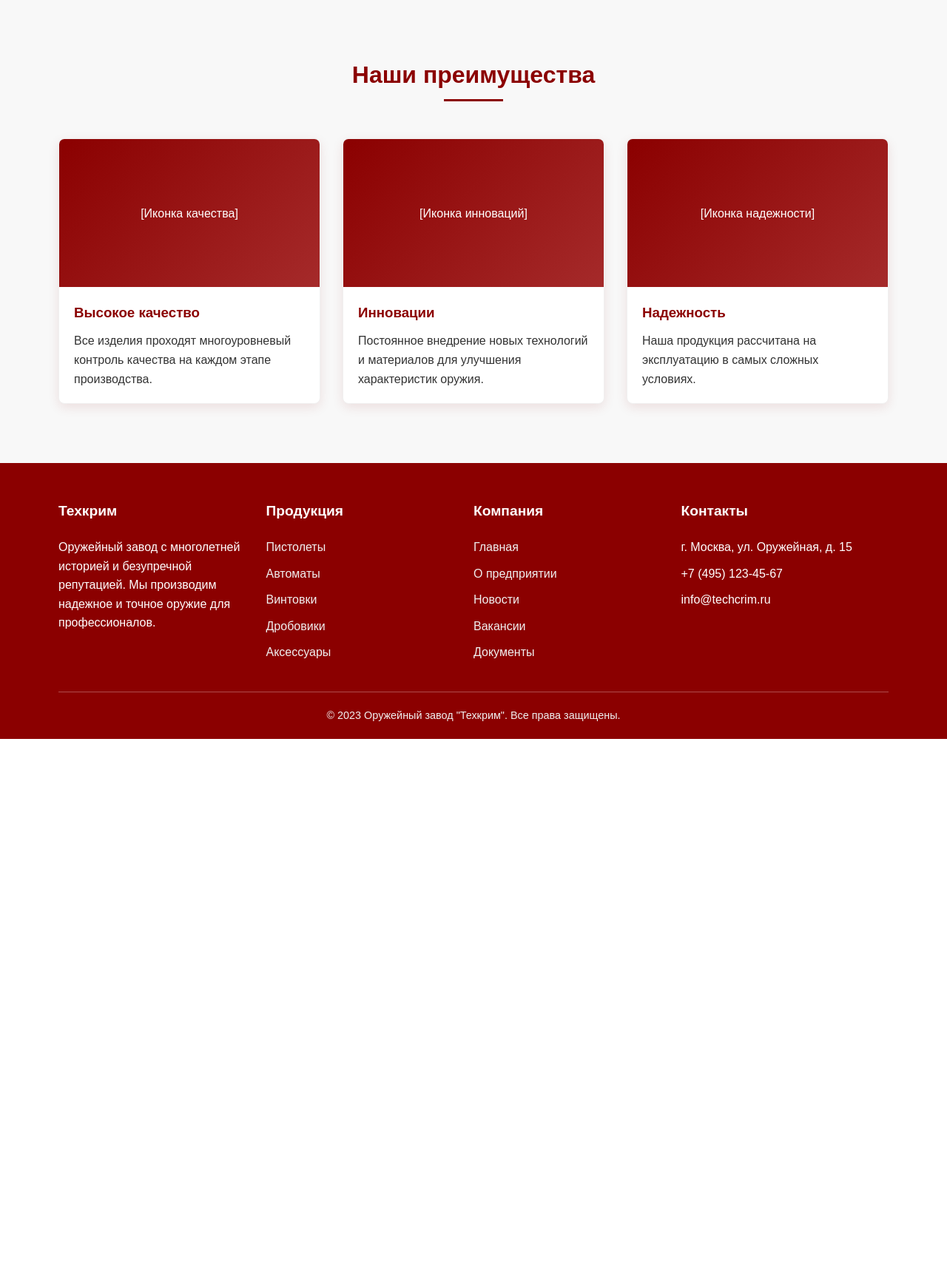
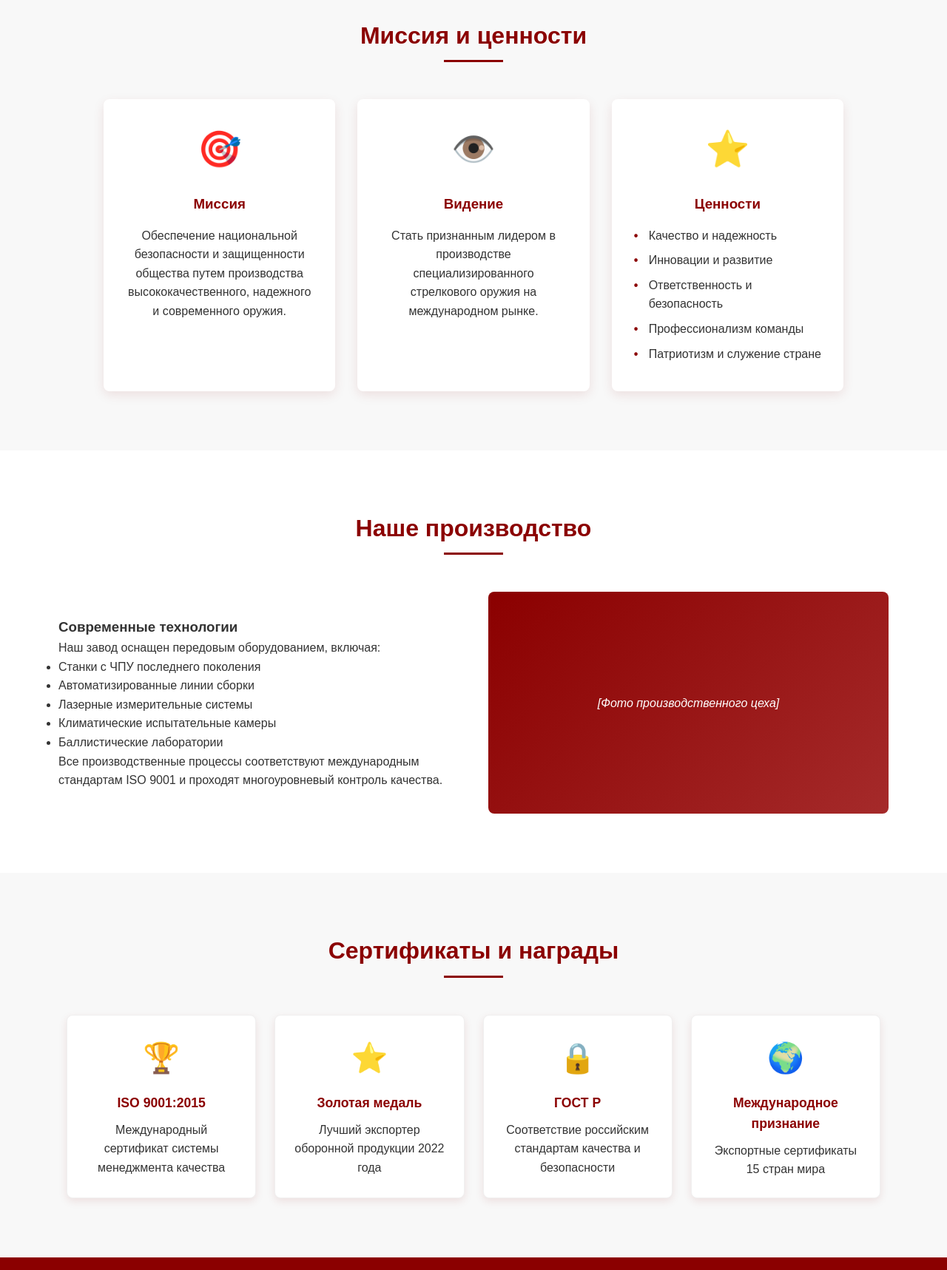
Before and after one commit to jfjfjfjfjfjfjfjfjfjf/tk1, a plain HTML site: page index.html in a window 1280 px wide. Shown: the part 1080-2797 px from the top of the page at 74% size. Before the commit the page ends 2079 px from the top, so only its background shows below. Drawn offline with Linux system fonts and the light colour scheme.

Commit message:
Update index.html

```diff
--- a/index.html
+++ b/index.html
@@ -33,65 +33,114 @@
         <!-- Баннер -->
         <section class="hero">
             <div class="container">
-                <h2>Техкрим - лидер в производстве оружия</h2>
-                <p>Современные технологии, проверенные решения и надежность в каждой детали. Более 30 лет на рынке оборонной промышленности.</p>
-                <a href="#" class="btn nav-link" data-page="products">Наша продукция</a>
+                <h2>Техкрим - Оружейный завод</h2>
+                <p>Закрытое акционерное общество «Техкрим» - многопрофильное предприятие с 1991 года</p>
             </div>
         </section>
 
-        <!-- О компании -->
+        <!-- О предприятии -->
         <section id="about">
             <div class="container">
                 <div class="section-title">
-                    <h2>О компании</h2>
+                    <h2>О предприятии</h2>
                 </div>
                 <div class="about-content">
                     <div class="about-text">
-                        <p>Оружейный завод "Техкрим" основан в 1990 году и с тех пор является одним из ведущих производителей стрелкового оружия в регионе.</p>
-                        <p>Мы специализируемся на разработке и производстве высокоточного огнестрельного оружия для силовых структур, охранных предприятий и спортивных организаций.</p>
-                        <p>Наш завод оснащен современным оборудованием, а все производственные процессы соответствуют международным стандартам качества.</p>
-                        <p>Мы гордимся тем, что наша продукция используется в более чем 20 странах мира и заслужила доверие профессионалов.</p>
+                        <p><strong>Закрытое акционерное общество «Техкрим»</strong> организовано в декабре 1991 года в городе Ижевске и в настоящее время представляет собой многопрофильное предприятие.</p>
+
+                        <p>За годы работы предприятие прошло сложный путь от небольшой производственной мастерской до одного из ведущих производителей стрелкового оружия в России, сохраняя приверженность традициям ижевской оружейной школы.</p>
                     </div>
                     <div class="about-image">
-                        [Изображение завода]
+                        [Фото предприятия]
                     </div>
                 </div>
             </div>
         </section>
 
-        <!-- Преимущества -->
-        <section id="advantages" style="background-color: #f8f8f8;">
+        <!-- Миссия и ценности -->
+        <section style="background-color: #f8f8f8;">
             <div class="container">
                 <div class="section-title">
-                    <h2>Наши преимущества</h2>
+                    <h2>Миссия и ценности</h2>
                 </div>
-                <div class="products-grid">
-                    <div class="product-card">
-                        <div class="product-image">
-                            [Иконка качества]
+                <div class="values-grid">
+                    <div class="value-card">
+                        <div class="value-icon">🎯</div>
+                        <h3>Миссия</h3>
+                        <p>Обеспечение национальной безопасности и защищенности общества путем производства высококачественного, надежного и современного оружия.</p>
                     </div>
-                        <div class="product-info">
-                            <h3>Высокое качество</h3>
-                            <p>Все изделия проходят многоуровневый контроль качества на каждом этапе производства.</p>
+                    <div class="value-card">
+                        <div class="value-icon">👁️</div>
+                        <h3>Видение</h3>
+                        <p>Стать признанным лидером в производстве специализированного стрелкового оружия на международном рынке.</p>
+                    </div>
+                    <div class="value-card">
+                        <div class="value-icon">⭐</div>
+                        <h3>Ценности</h3>
+                        <ul>
+                            <li>Качество и надежность</li>
+                            <li>Инновации и развитие</li>
+                            <li>Ответственность и безопасность</li>
+                            <li>Профессионализм команды</li>
+                            <li>Патриотизм и служение стране</li>
+                        </ul>
                     </div>
                 </div>
-                    <div class="product-card">
-                        <div class="product-image">
-                            [Иконка инноваций]
             </div>
-                        <div class="product-info">
-                            <h3>Инновации</h3>
-                            <p>Постоянное внедрение новых технологий и материалов для улучшения характеристик оружия.</p>
+        </section>
+
+        <!-- Производство -->
+        <section>
+            <div class="container">
+                <div class="section-title">
+                    <h2>Наше производство</h2>
+                </div>
+                <div class="about-content">
+                    <div class="about-text">
+                        <h3>Современные технологии</h3>
+                        <p>Наш завод оснащен передовым оборудованием, включая:</p>
+                        <ul>
+                            <li>Станки с ЧПУ последнего поколения</li>
+                            <li>Автоматизированные линии сборки</li>
+                            <li>Лазерные измерительные системы</li>
+                            <li>Климатические испытательные камеры</li>
+                            <li>Баллистические лаборатории</li>
+                        </ul>
+                        <p>Все производственные процессы соответствуют международным стандартам ISO 9001 и проходят многоуровневый контроль качества.</p>
+                    </div>
+                    <div class="about-image">
+                        [Фото производственного цеха]
                     </div>
                 </div>
-                    <div class="product-card">
-                        <div class="product-image">
-                            [Иконка надежности]
             </div>
-                        <div class="product-info">
-                            <h3>Надежность</h3>
-                            <p>Наша продукция рассчитана на эксплуатацию в самых сложных условиях.</p>
+        </section>
+
+        <!-- Сертификаты -->
+        <section style="background-color: #f8f8f8;">
+            <div class="container">
+                <div class="section-title">
+                    <h2>Сертификаты и награды</h2>
                 </div>
+                <div class="certificates-grid">
+                    <div class="certificate-card">
+                        <div class="certificate-icon">🏆</div>
+                        <h3>ISO 9001:2015</h3>
+                        <p>Международный сертификат системы менеджмента качества</p>
+                    </div>
+                    <div class="certificate-card">
+                        <div class="certificate-icon">⭐</div>
+                        <h3>Золотая медаль</h3>
+                        <p>Лучший экспортер оборонной продукции 2022 года</p>
+                    </div>
+                    <div class="certificate-card">
+                        <div class="certificate-icon">🔒</div>
+                        <h3>ГОСТ Р</h3>
+                        <p>Соответствие российским стандартам качества и безопасности</p>
+                    </div>
+                    <div class="certificate-card">
+                        <div class="certificate-icon">🌍</div>
+                        <h3>Международное признание</h3>
+                        <p>Экспортные сертификаты 15 стран мира</p>
                     </div>
                 </div>
             </div>
@@ -446,4 +495,5 @@
 
     <script src="./script/script.js"></script>
 </body>
+
 </html>
```
Lines whose indentation alone changed are shown as unchanged.
